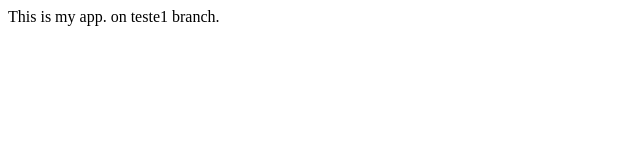
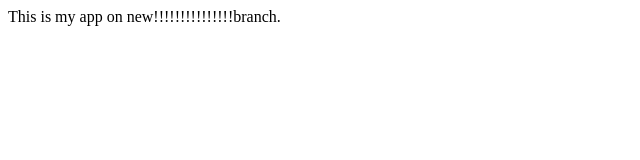
Before and after one commit to RicardoSilvaMB/ricardo, a plain HTML site: page index.html in a window 1280 px wide. Shown: the full height of the page, 0-640 px from the left. Drawn offline with Linux system fonts and the light colour scheme.

Commit message:
my changes on test1 branch

```diff
--- a/index.html
+++ b/index.html
@@ -1,6 +1,6 @@
 <html>
     <title> My App </title>
     <body>
-        This is my app. on teste1 branch.
+        This is my app on new!!!!!!!!!!!!!!!branch.
     </body>
 </html>
```
